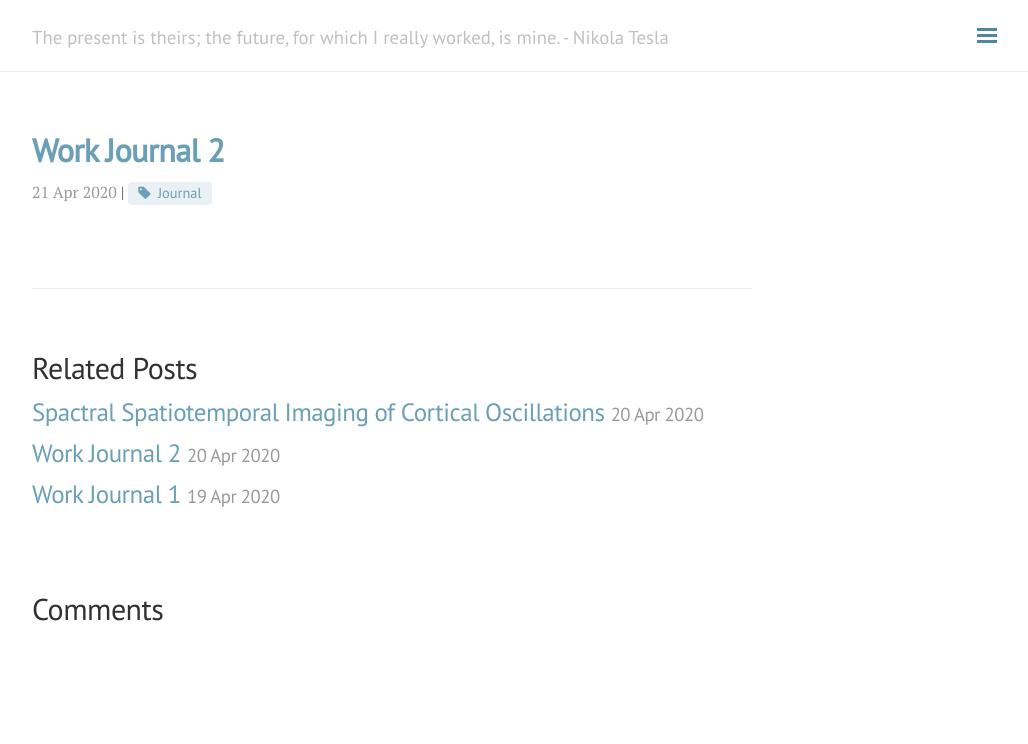
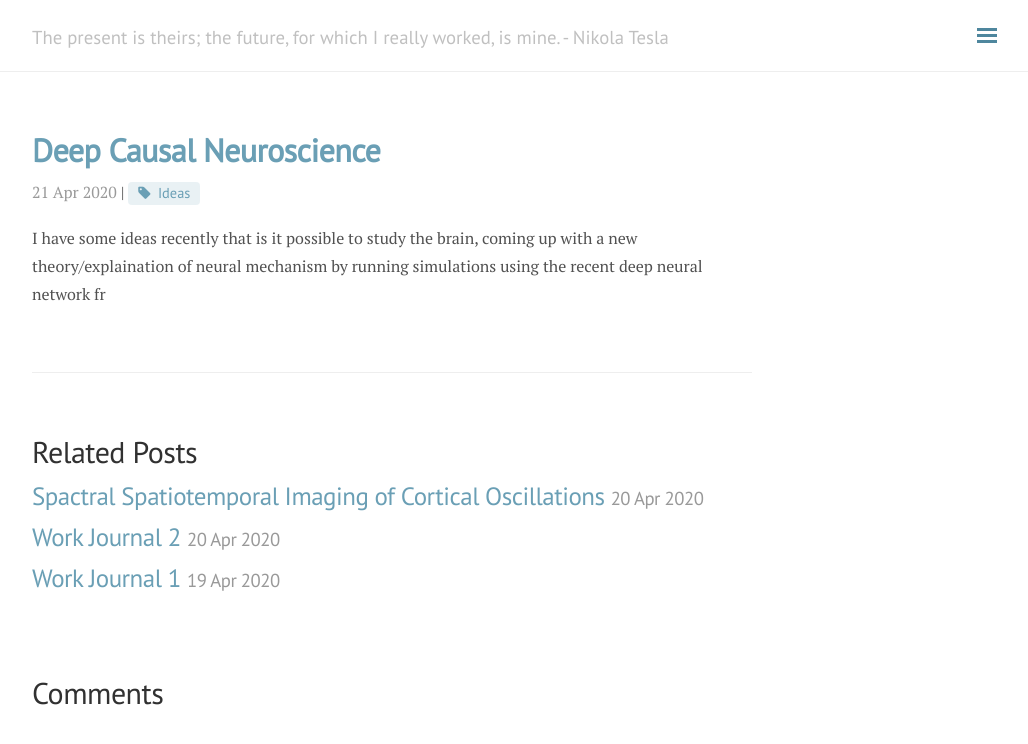
Before and after one commit to andylikescodes/andylikescodes.github.io, a Jekyll site: the page built from _posts/2020-04-21-Causal-Modeling-Deep-Learning-Neuroscience.md, in a window 1280 px wide. Shown: the top 744 px of the page, without its empty margins (248-1276 px from the left). Built offline with Jekyll 4.4.1, drawn with Linux system fonts in a browser that asks for light colours; nearby versions of some CDN libraries; comment, search, counter and statistics services are not loaded.

Commit message:
_posts/2020-04-21-Causal-Modeling-Deep-Learning-Neuroscience.md updated from https://stackedit.io/

```diff
--- a/_posts/2020-04-21-Causal-Modeling-Deep-Learning-Neuroscience.md
+++ b/_posts/2020-04-21-Causal-Modeling-Deep-Learning-Neuroscience.md
@@ -1,10 +1,11 @@
 ---
 layout: post
-title: Work Journal 2
-tag: [Journal]
-category: Work Journal
+title: Deep Causal Neuroscience
+tag: [Ideas]
+category: Ideas
 ---
 
+I have some ideas recently that is it possible to study the brain, coming up with a new theory/explaination of neural mechanism by running simulations using the recent deep neural network fr
 <!--stackedit_data:
-eyJoaXN0b3J5IjpbMTUzNDI1NTgxMV19
+eyJoaXN0b3J5IjpbLTE2OTk2Njg3OTJdfQ==
 -->
```
